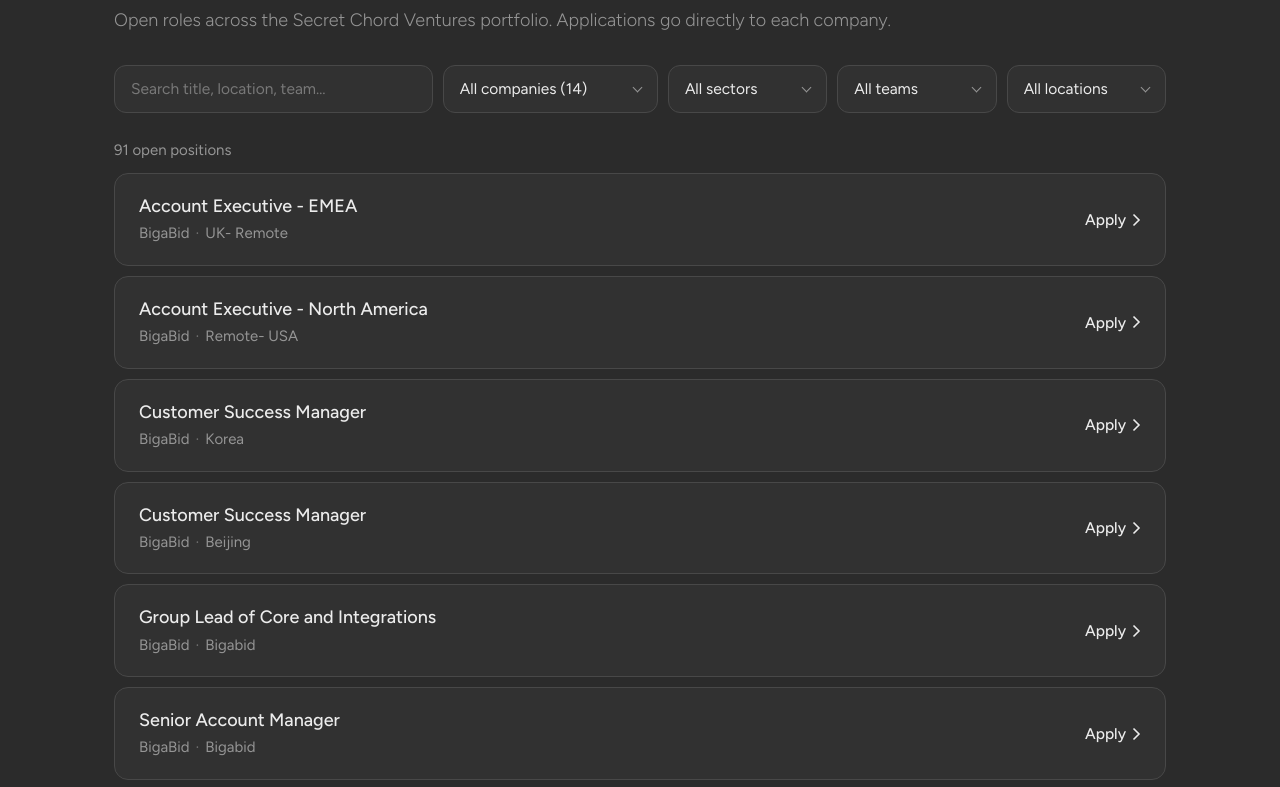
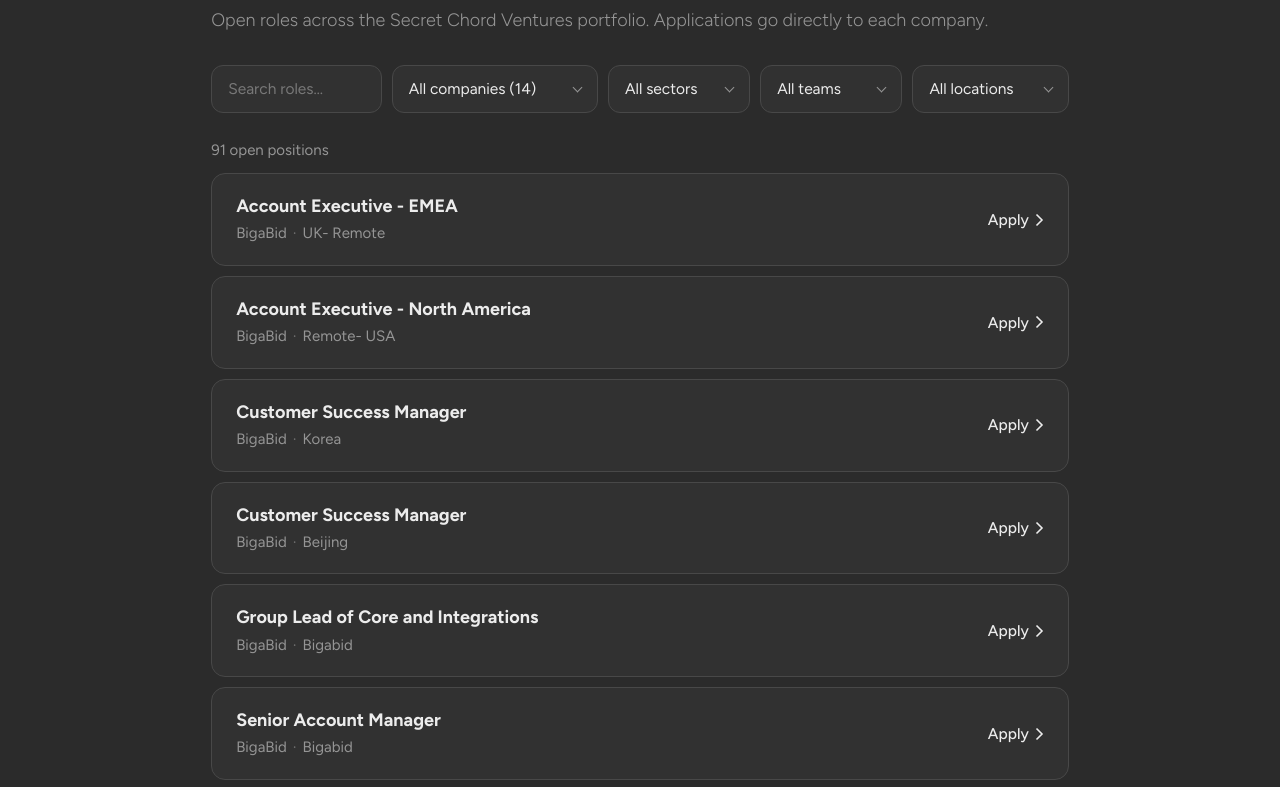
Before and after one commit to aaronisrael14/portfolio-jobs, a plain HTML site: page docs/index.html in a window 1280 px wide. Shown: the part 125-912 px from the top of the page. Drawn offline with Linux system fonts and the light colour scheme.

Commit message:
Narrower layout like Jibe, bold job titles

```diff
--- a/docs/index.html
+++ b/docs/index.html
@@ -30,6 +30,7 @@ body { margin: 0; background: var(--bg); color: var(--ink); font: 400 16px/1.5 v
 a { color: inherit; }
 :focus-visible { outline: 1px solid var(--ink); outline-offset: 3px; }
 .wrap { max-width: 1120px; margin: 0 auto; padding: 32px clamp(16px, 3vw, 34px) 48px; }
+@media (min-width: 900px) { .wrap { width: 67vw; max-width: 1180px; padding-left: 0; padding-right: 0; } }
 .sr { position: absolute; width: 1px; height: 1px; overflow: hidden; clip: rect(0 0 0 0); white-space: nowrap; }
 
 /* Header */
@@ -40,7 +41,7 @@ h1 { font: 700 clamp(32px, 4.4vw, 48px)/1.05 var(--font); letter-spacing: -0.02e
 .intro { font: 300 clamp(16px, 1.5vw, 18px)/1.6 var(--font); color: var(--body); margin: 26px 0 0; max-width: 88ch; }
 
 /* Filters */
-.filters { display: grid; grid-template-columns: minmax(0, 2fr) minmax(0, 1.35fr) repeat(3, minmax(0, 1fr)); gap: 10px; margin-top: 30px; }
+.filters { display: grid; grid-template-columns: minmax(0, 1.2fr) minmax(0, 1.45fr) minmax(0, 1fr) minmax(0, 1fr) minmax(0, 1.1fr); gap: 10px; margin-top: 30px; }
 .field { position: relative; }
 .filters input, .filters select {
   width: 100%; height: 48px; font: 400 15.5px var(--font); color: var(--ink); background: var(--card);
@@ -63,7 +64,7 @@ h1 { font: 700 clamp(32px, 4.4vw, 48px)/1.05 var(--font); letter-spacing: -0.02e
   border-radius: 14px; text-decoration: none; }
 .job a:hover { background: var(--card-hover); border-color: #5A5A5A; }
 .job .text { flex: 1; min-width: 0; }
-.title { font: 500 18px/1.35 var(--font); margin: 0; color: var(--ink); }
+.title { font: 700 18px/1.35 var(--font); margin: 0; color: var(--ink); }
 .sub { font-size: 15px; color: var(--body); margin-top: 4px; }
 .sub .dot { margin: 0 6px; color: var(--faint); }
 .tag { display: inline-block; font: 500 10.5px/1 var(--font); letter-spacing: 0.16em; text-transform: uppercase; padding: 4px 7px;
@@ -82,9 +83,12 @@ h1 { font: 700 clamp(32px, 4.4vw, 48px)/1.05 var(--font); letter-spacing: -0.02e
 footer { margin-top: 56px; padding-top: 18px; border-top: 1px solid var(--line); font-size: 13px; color: var(--label);
   display: flex; flex-wrap: wrap; justify-content: space-between; gap: 8px; }
 
+@media (max-width: 1260px) {
+  .filters { grid-template-columns: minmax(0, 1.3fr) repeat(3, minmax(0, 1fr)); }
+  .filters .search { grid-column: 1 / -1; }
+}
 @media (max-width: 900px) {
   .filters { grid-template-columns: repeat(2, minmax(0, 1fr)); }
-  .filters .search { grid-column: 1 / -1; }
 }
 @media (max-width: 560px) {
   .wrap { padding-top: 22px; }
@@ -113,7 +117,7 @@ footer { margin-top: 56px; padding-top: 18px; border-top: 1px solid var(--line);
   <div class="filters" role="search">
     <div class="field search">
       <label class="sr" for="fQ">Search roles</label>
-      <input id="fQ" type="search" placeholder="Search title, location, team…" autocomplete="off">
+      <input id="fQ" type="search" placeholder="Search roles…" autocomplete="off">
     </div>
     <div class="field sel"><label class="sr" for="fCo">Company</label><select id="fCo"><option value="">All companies</option></select></div>
     <div class="field sel"><label class="sr" for="fSector">Sector</label><select id="fSector"><option value="">All sectors</option></select></div>
```
